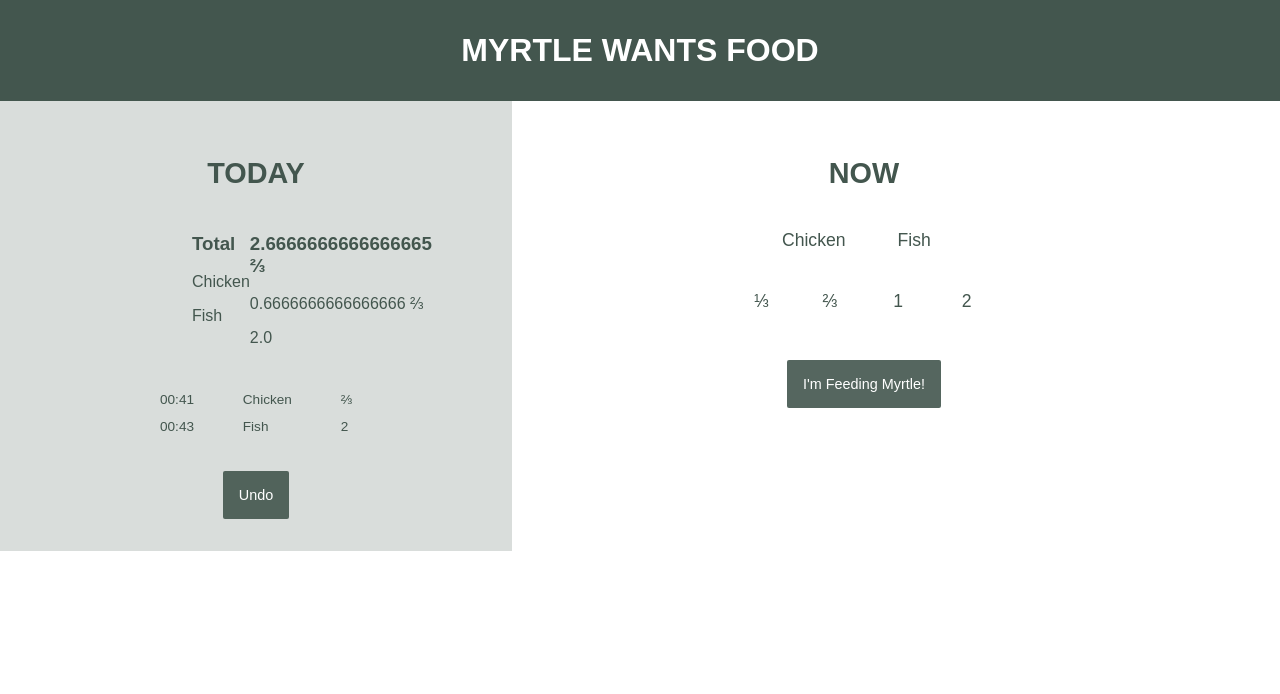
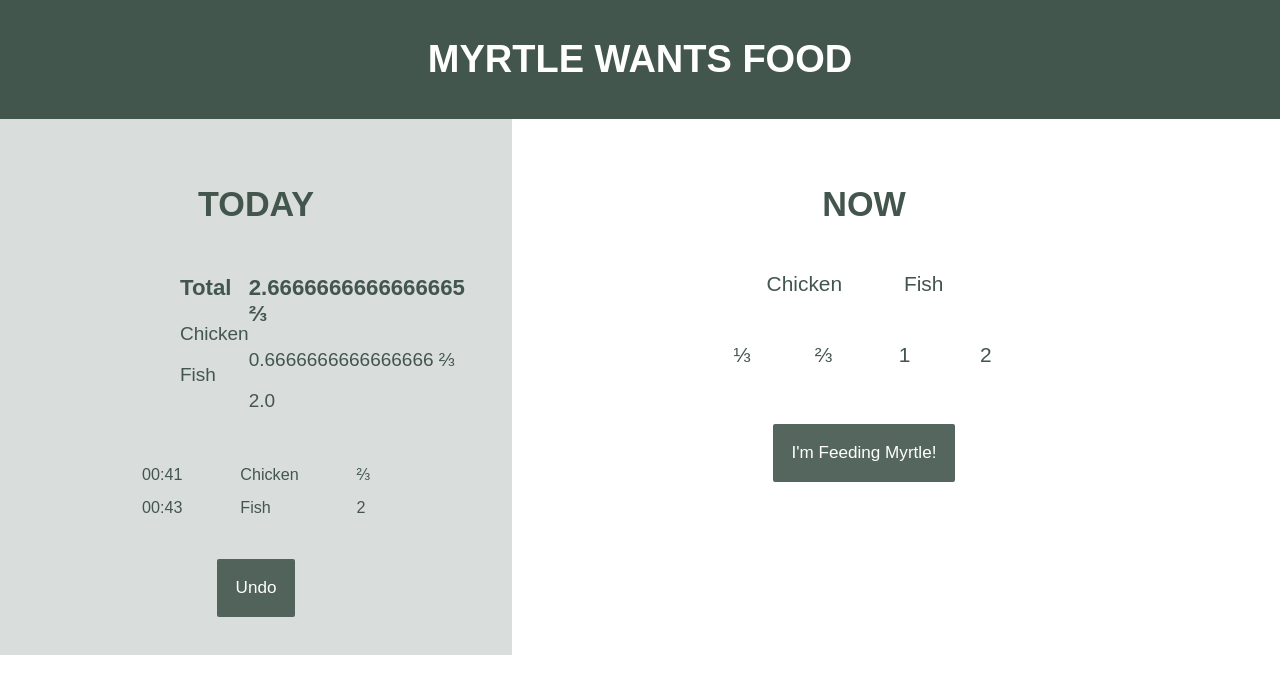
Before and after one commit to kaymo/myrtles_feeding_station, a Flask app: page / in a window 1280 px wide. Shown: the top 694 px of the page. Run offline with Flask 2, Linux system fonts and the light colour scheme; data comes from the database, SQL or seed files in the repository.

Commit message:
Tweak styling

```diff
--- a/static/style.css
+++ b/static/style.css
@@ -1,6 +1,7 @@
 html, body {
     margin: 0;
     padding: 0;
+    font-size: 19px;
 }
 
 #main {
```
